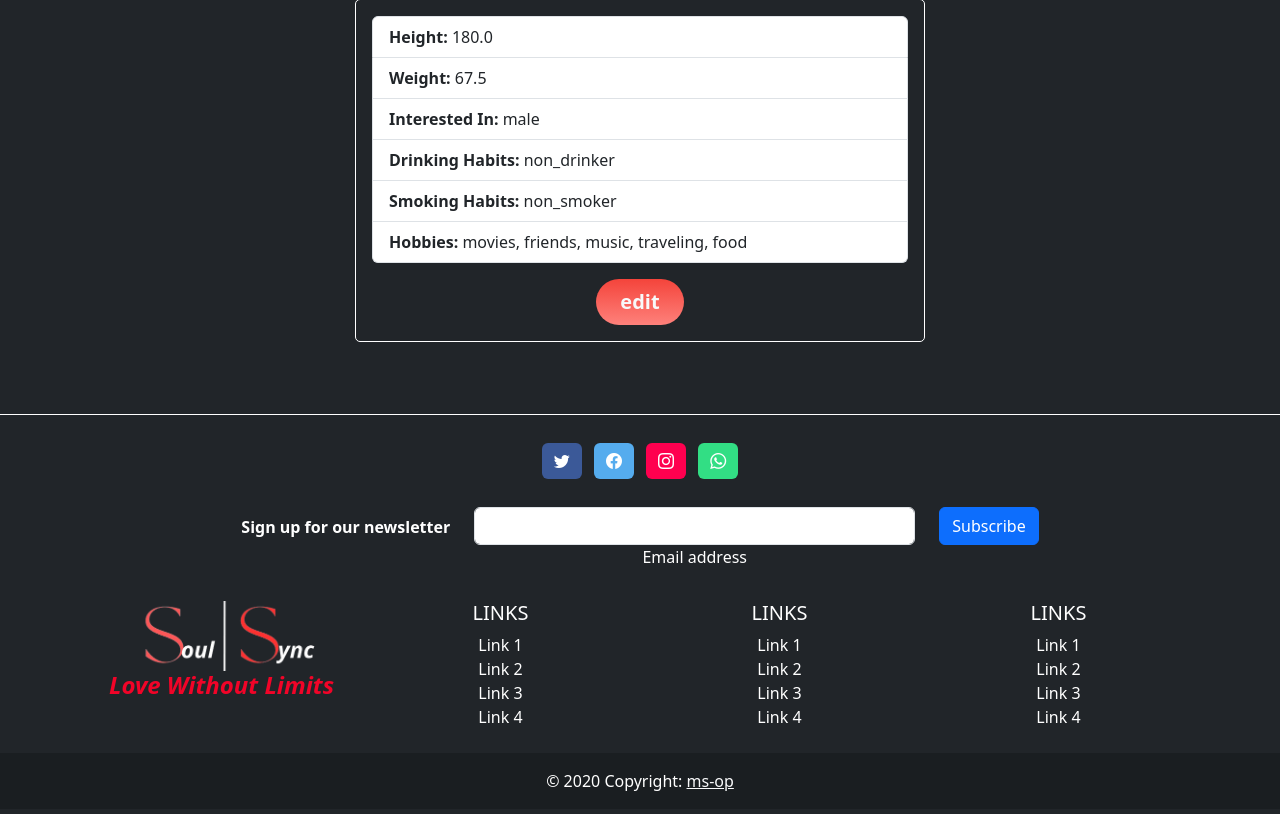
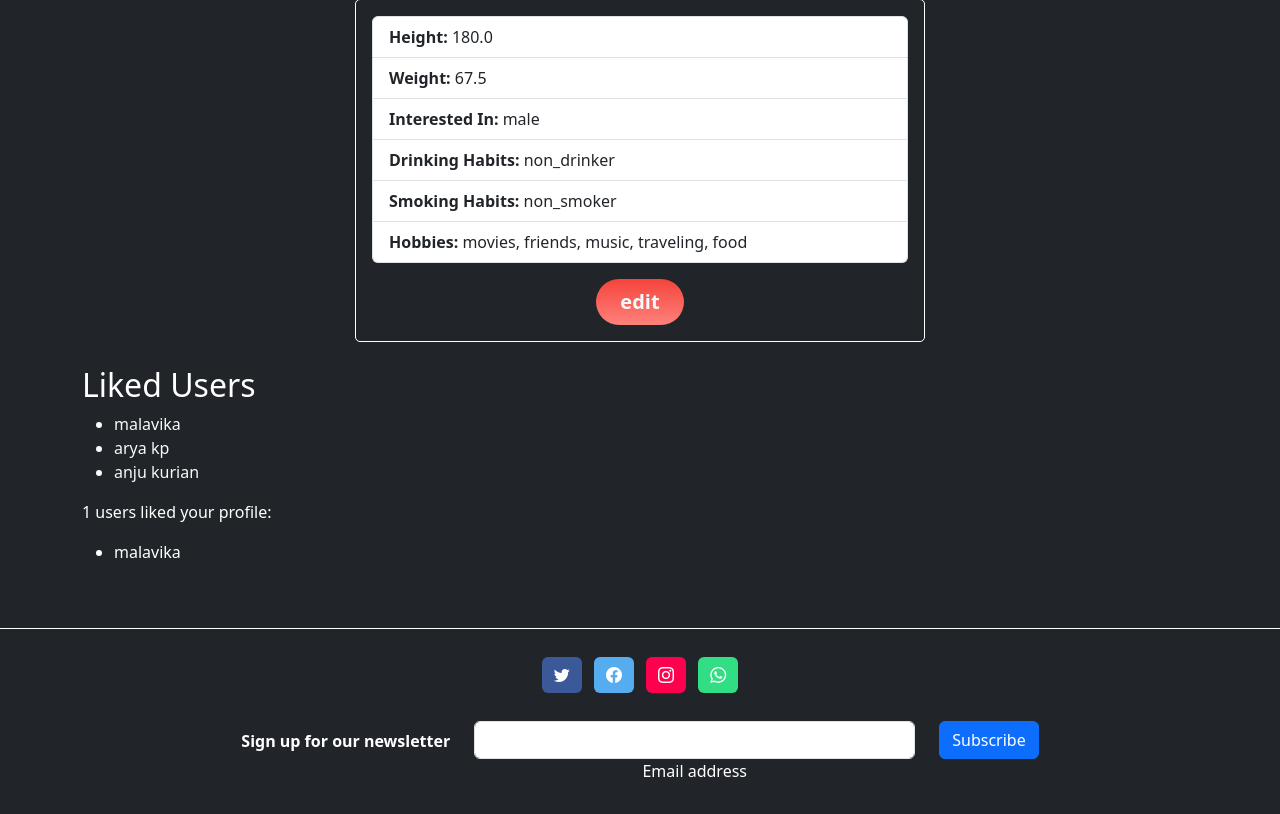
Before and after one commit to opshabeeb/LB-dating, a Django app: page /profile/ in a window 1280 px wide. Shown: the part 855-1669 px from the top of the page. Before the commit the page ends 1646 px from the top, so only its background shows below. Run offline with Django 5.2, Linux system fonts and the light colour scheme; a user stored in the database is signed in; data comes from the database, SQL or seed files in the repository; both versions use the stored data as it was after the commit.

Commit message:
comleated like

```diff
--- a/Dating/project/templates/profile/profile.html
+++ b/Dating/project/templates/profile/profile.html
@@ -90,6 +90,28 @@
                 </div>
             </div>
         </div>
+        <h2>Liked Users</h2>
+
+{% if liked_users %}
+<ul>
+  {% for user in liked_users %}
+    <li class="text-light">{{ user.personalinfo.fullname }}</li>
+  {% endfor %}
+</ul>
+{% else %}
+<p>No users liked yet.</p>
+{% endif %}
+
+{% if user.liked_by_profiles.all %}
+  <p>{{ user.liked_by_profiles.count }} users liked your profile:</p>
+  <ul>
+    {% for liker in user.liked_by_profiles.all %}
+      <li>{{ liker.personalinfo.fullname}}</li>
+    {% endfor %}
+  </ul>
+{% else %}
+  <p>No one has liked your profile yet.</p>
+{% endif %}
     </div>
 </div>
 {% endblock content %}
--- a/Dating/project/user/models.py
+++ b/Dating/project/user/models.py
@@ -10,6 +10,11 @@ from datetime import date
 
 class Customuser(AbstractUser):
     email = models.EmailField(unique=True)
+    hidden_profiles = models.ManyToManyField('self', symmetrical=False, related_name='hidden_by')
+    liked_profiles = models.ManyToManyField('self', symmetrical=False, related_name='liked_by', blank=True)
+    liked_by_profiles = models.ManyToManyField('self', symmetrical=False, related_name='liked_profiles_reverse', blank=True)
+
+
 
     USERNAME_FIELD = 'email'
     REQUIRED_FIELDS = ['username']
--- a/Dating/project/user/urls.py
+++ b/Dating/project/user/urls.py
@@ -14,8 +14,8 @@ urlpatterns = [
     path('createprofile', views.CreateProfileView.as_view(), name='createprofile'),
     path('profile/',views.ProfileView.as_view(), name='profile'),
     path('plans', views.PlansView.as_view(), name='plans'),
-    path("verify-email/<slug:username>", views.verify_email, name="verify-email"),
-    path("resend-otp", views.resend_otp, name="resend-otp"),
+    # path("verify-email/<slug:username>", views.verify_email, name="verify-email"),
+    # path("resend-otp", views.resend_otp, name="resend-otp"),
     path("login", views.signin, name="signin"),
     path('create_profile/', views.P_info_CreateView.as_view(), name='create_pinfo'),
     path('profile/update/<int:id>/', views.P_info_UpdateView.as_view(), name='profile_update'),
@@ -25,5 +25,8 @@ urlpatterns = [
     path('usermedia_update/<int:pk>/', views.UserMediaUpdateView.as_view(), name='update_media'),
     path('employeeinfo/',views.EmployeeinfoView.as_view(), name='emp_status'),
     path('matches/',views.Matches.as_view(), name='matches'),
+    path('hide_profile/<int:user_id>/', views.hide_profile, name='hide_profile'),
+    path('like/<int:user_id>/',views.like_profile, name='like_profile'),
+
 
 ]
--- a/Dating/project/user/views.py
+++ b/Dating/project/user/views.py
@@ -13,6 +13,7 @@ from django.views.generic import View, TemplateView, ListView, CreateView, Updat
 from django.contrib.auth.mixins import LoginRequiredMixin
 from django.core.exceptions import ObjectDoesNotExist
 from django.db.models import Q
+from django.contrib.auth.decorators import login_required
 
 
 def index(request):
@@ -58,76 +59,76 @@ def signup(request):
 
     return render(request, 'account/signup.html', context)
 
-def verify_email(request, username):
-    user = get_user_model().objects.get(username=username)
-    user_otp = OtpToken.objects.filter(user=user).last()
+# def verify_email(request, username):
+#     user = get_user_model().objects.get(username=username)
+#     user_otp = OtpToken.objects.filter(user=user).last()
 
 
-    if request.method == 'POST':
-        # valid token
-        if user_otp.otp_code == request.POST['otp_code']:
+#     if request.method == 'POST':
+#         # valid token
+#         if user_otp.otp_code == request.POST['otp_code']:
 
-            # checking for expired token
-            if user_otp.otp_expires_at > timezone.now():
-                user.is_active=True
-                user.save()
-                messages.success(request, "Account activated successfully!! You can Login.")
-                return redirect("create_pinfo")
+#             # checking for expired token
+#             if user_otp.otp_expires_at > timezone.now():
+#                 user.is_active=True
+#                 user.save()
+#                 messages.success(request, "Account activated successfully!! You can Login.")
+#                 return redirect("create_pinfo")
 
-            # expired token
-            else:
-                messages.warning(request, "The OTP has expired, get a new OTP!")
-                return redirect("verify-email", username=user.username)
+#             # expired token
+#             else:
+#                 messages.warning(request, "The OTP has expired, get a new OTP!")
+#                 return redirect("verify-email", username=user.username)
 
 
-        # invalid otp code
-        else:
-            messages.warning(request, "Invalid OTP entered, enter a valid OTP!")
-            return redirect("verify-email", username=user.username)
+#         # invalid otp code
+#         else:
+#             messages.warning(request, "Invalid OTP entered, enter a valid OTP!")
+#             return redirect("verify-email", username=user.username)
 
-    context = {}
-    return render(request, "account/verify_token.html", context)
+#     context = {}
+#     return render(request, "account/verify_token.html", context)
 
-def resend_otp(request):
-    if request.method == 'POST':
-        user_email = request.POST["otp_email"]
+# def resend_otp(request):
+#     if request.method == 'POST':
+#         user_email = request.POST["otp_email"]
 
-        if get_user_model().objects.filter(email=user_email).exists():
-            user = get_user_model().objects.get(email=user_email)
-            otp = OtpToken.objects.create(user=user, otp_expires_at=timezone.now() + timezone.timedelta(minutes=5))
+#         if get_user_model().objects.filter(email=user_email).exists():
+#             user = get_user_model().objects.get(email=user_email)
+#             otp = OtpToken.objects.create(user=user, otp_expires_at=timezone.now() + timezone.timedelta(minutes=5))
 
 
-            # email variables
-            subject="Email Verification"
-            message = f"""
-                                Hi {user.username}, here is your OTP {otp.otp_code}
-                                it expires in 5 minute, use the url below to redirect back to the website
-                                http://127.0.0.1:8000/verify-email/{user.username}
+#             # email variables
+#             subject="Email Verification"
+#             message = f"""
+#                                 Hi {user.username}, here is your OTP {otp.otp_code}
+#                                 it expires in 5 minute, use the url below to redirect back to the website
+#                                 http://127.0.0.1:8000/verify-email/{user.username}
 
-                                """
-            sender = "clintonmatics@gmail.com"
-            receiver = [user.email, ]
+#                                 """
+#             sender = "clintonmatics@gmail.com"
+#             receiver = [user.email, ]
 
 
-            # send email
-            send_mail(
-                    subject,
-                    message,
-                    sender,
-                    receiver,
-                    fail_silently=False,
-                )
+#             # send email
+#             send_mail(
+#                     subject,
+#                     message,
+#                     sender,
+#                     receiver,
+#                     fail_silently=False,
+#                 )
 
-            messages.success(request, "A new OTP has been sent to your email-address")
-            return redirect("verify-email", username=user.username)
+#             messages.success(request, "A new OTP has been sent to your email-address")
+#             return redirect("verify-email", username=user.username)
 
-        else:
-            messages.warning(request, "This email dosen't exist in the database")
-            return redirect("resend-otp")
+#         else:
+#             messages.warning(request, "This email dosen't exist in the database")
+#             return redirect("resend-otp")
 
 
-    context = {}
-    return render(request, "account/resend_otp.html", context)
+#     context = {}
+#     return render(request, "account/resend_otp.html", context)
 
 
 def signin(request):
@@ -182,6 +183,9 @@ class ProfileView(LoginRequiredMixin, DetailView):
         context = super().get_context_data(**kwargs)
         context['additional_info'] = get_object_or_404(AdditionalInfo, user=self.request.user)
         context['user_media'] = get_object_or_404(UserMedia, user=self.request.user)
+        # Fetch the users who have liked the current user's profile
+        context['liked_users']= self.request.user.liked_profiles.all()
+        context['liked_by']=self.request.user.liked_by_profiles.all()
         return context
 
 class PlansView(View):
@@ -320,15 +324,15 @@ class Matches(LoginRequiredMixin, TemplateView):
 
         # Filter users based on location
         location_filtered_users = Customuser.objects.filter(
-            Q(personalinfo__state=current_user_state) |
-            Q(personalinfo__district=current_user_district)
-        ).exclude(id=current_user.id)
+            (Q(personalinfo__state=current_user_state) |
+             Q(personalinfo__district=current_user_district))
+        ).exclude(id=current_user.id).exclude(id__in=current_user.hidden_profiles.all())
 
-        # Filter users based on qualification and designation
+        # Filter users based on qualification and designation and exclude hidden profiles
         qualification_filtered_users = Customuser.objects.filter(
-            Q(personalinfo__qualification=current_user_qualification) |
-            Q(personalinfo__designation=current_user_designation)
-        ).exclude(id=current_user.id)
+            (Q(personalinfo__qualification=current_user_qualification) |
+             Q(personalinfo__designation=current_user_designation))
+        ).exclude(id=current_user.id).exclude(id__in=current_user.hidden_profiles.all())
 
         # Attach UserMedia to each user in location_filtered_users
         for user in location_filtered_users:
@@ -342,3 +346,17 @@ class Matches(LoginRequiredMixin, TemplateView):
         context['qualification_filtered_users'] = qualification_filtered_users
 
         return context
+@login_required
+def hide_profile(request, user_id):
+    user_to_hide = Customuser.objects.get(id=user_id)
+    request.user.hidden_profiles.add(user_to_hide)
+    return redirect('matches')
+
+@login_required
+def like_profile(request, user_id):
+    user_to_like = get_object_or_404(Customuser, id=user_id)
+    if user_to_like != request.user:
+        request.user.liked_profiles.add(user_to_like)
+        user_to_like.liked_by_profiles.add(request.user)
+        # Notify user_to_like here if necessary
+    return redirect('matches')
```
Also changed, not shown: Dating/project/templates/matches.html (+6 -3 lines), Dating/project/db.sqlite3, Dating/project/upload/additional_images/abt2.jpg (added), Dating/project/upload/additional_images/girl6_JhvcTcJ.jpg (added), Dating/project/upload/additional_images/lad1.jpg (added), Dating/project/upload/profile_pics/girl3_wdT4aWh.jpg (added), Dating/project/upload/profile_pics/girl4.jpg (added), Dating/project/user/admin.py (line endings or trailing spaces), Dating/project/user/migrations/0007_customuser_is_profile_hidden_alter_otptoken_otp_code.py (added), Dating/project/user/migrations/0008_remove_customuser_is_profile_hidden_and_more.py (added), Dating/project/user/migrations/0009_alter_otptoken_otp_code_like.py (added), Dating/project/user/migrations/0010_alter_otptoken_otp_code_delete_like.py (added), Dating/project/user/migrations/0011_customuser_liked_profiles_alter_otptoken_otp_code.py (added), Dating/project/user/migrations/0012_customuser_liked_by_profiles_alter_otptoken_otp_code.py (added).
